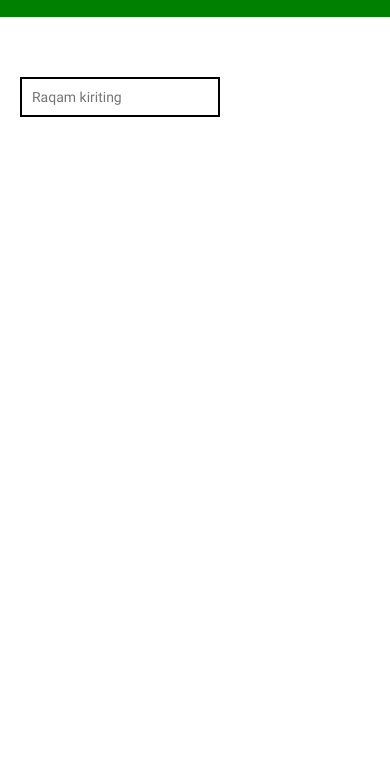
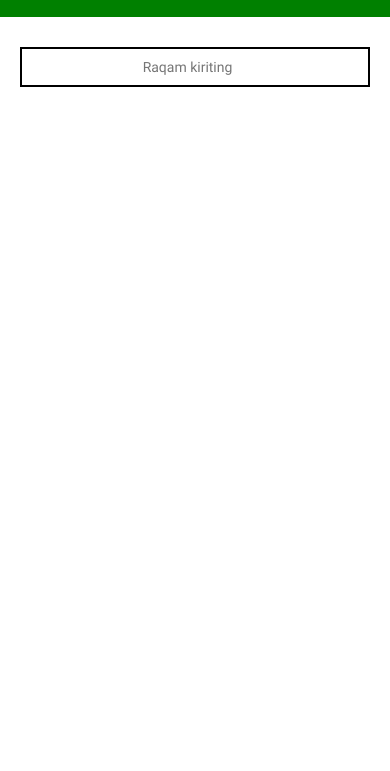
Before and after one commit to Andarov/karra-jadvali, a plain HTML site: page index.html in a window 390 px wide. Shown: the part 73-844 px from the top of the page. Drawn offline with Linux system fonts and the light colour scheme.

Commit message:
Add responsive styles

```diff
--- a/css/main.css
+++ b/css/main.css
@@ -128,3 +128,32 @@ form {
 .wrapper:nth-child(odd) {
     background-color: rgb(216, 215, 211);
 }
+
+
+@media only screen and (max-width: 500px) {
+    .content {
+        padding-top: 30px;
+        padding-bottom: 30px;
+    }
+
+    .content__wrapper {
+        width: 100%;
+        max-width: 500px;
+        flex-direction: column;
+    }
+
+    form {
+        margin-right: 0;
+    }
+
+    .input {
+        width: 100%;
+        margin-bottom: 20px;
+        text-align: center;
+    }
+
+    .content__result-wrapper {
+        width: 100%;
+    }
+
+}
--- a/main.js
+++ b/main.js
@@ -1,7 +1,7 @@
 const elInput = document.querySelector (".input");
 const elContentResult = document.querySelector (".content__result-wrapper");
 
-elInput.addEventListener ("keydown", function(evt) {
+elInput.addEventListener ("keyup", function(evt) {
     console.log(evt);
     for (let i = 1; i <= 10; i++) {
         const result = (evt.key * i);
```
